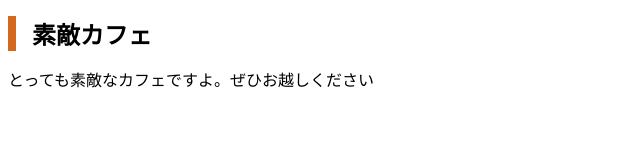
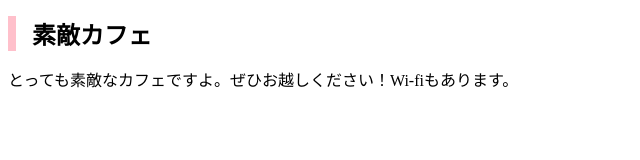
Before and after one commit to acro-kunii/mycafe, a plain HTML site: page index.html in a window 1280 px wide. Shown: the whole page, without its empty margins (0-640 px from the left). Drawn offline with Linux system fonts and the light colour scheme.

Commit message:
Add files via upload

```diff
--- a/CSS/style.css
+++ b/CSS/style.css
@@ -1,5 +1,5 @@
 h1 {
   font-size: 24px;
   padding-left: 16px;
-  border-left: 8px solid chocolate;
+  border-left: 8px solid pink;
 }
--- a/index.html
+++ b/index.html
@@ -7,7 +7,7 @@
 </head>
 <body>
   <h1>素敵カフェ</h1>
-  <p>とっても素敵なカフェですよ。ぜひお越しください</p>
+  <p>とっても素敵なカフェですよ。ぜひお越しください！Wi-fiもあります。</p>
 </body>
 
 </html>
```
